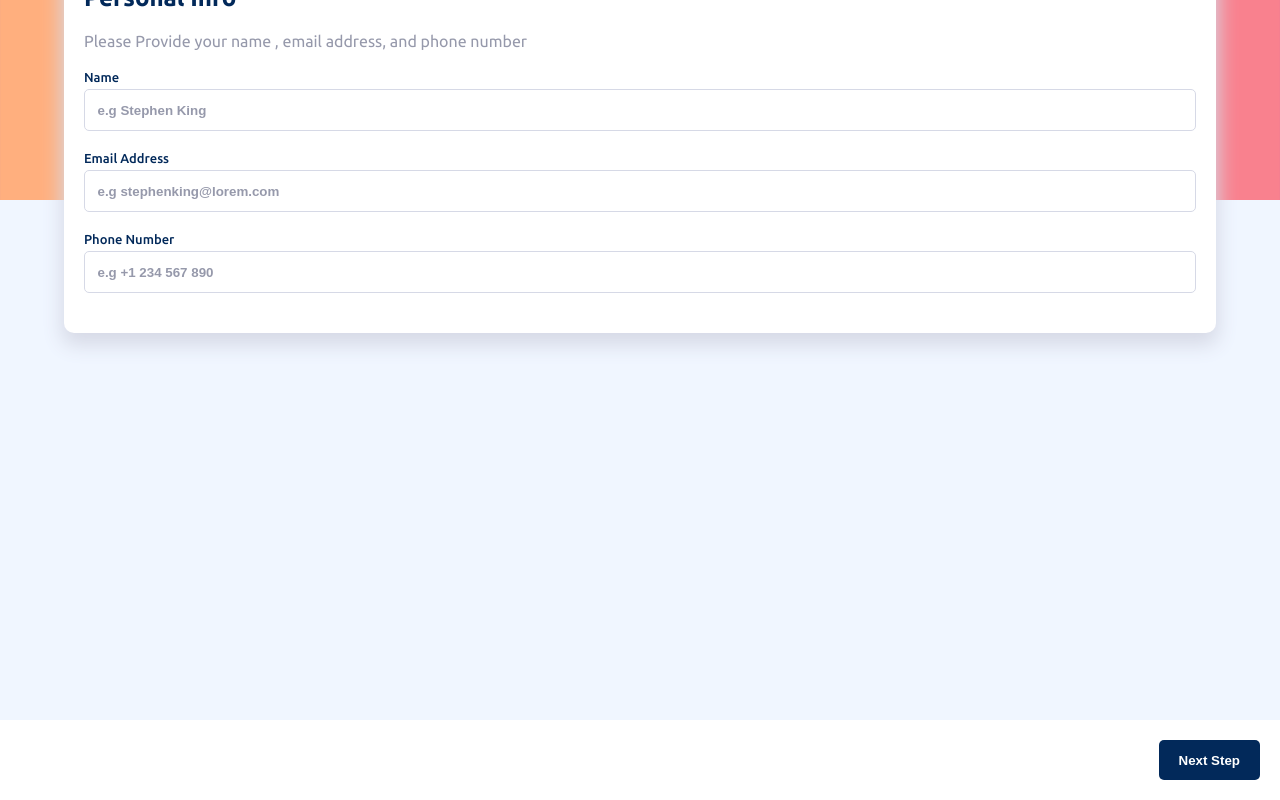
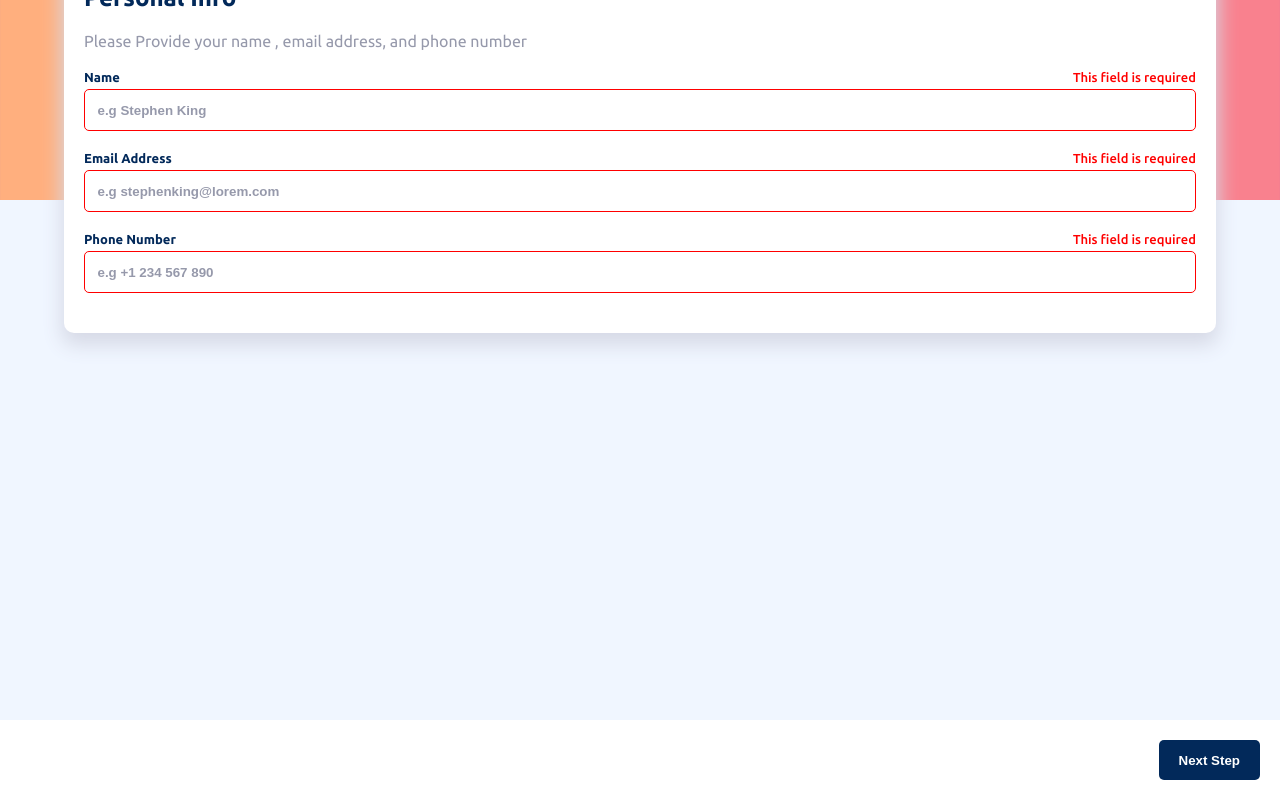
Before and after one commit to ovie009/multi-step-form, a React (Create React App) app: page / in a window 1280 px wide. Both pictures are taken after a click on the button "Next Step". Built offline with nearby package versions, Linux system fonts and the light colour scheme.

Commit message:
enable empty fields detection before progression to step 2

```diff
--- a/src/App.js
+++ b/src/App.js
@@ -1,26 +1,17 @@
+
 import './css/App.css';
 import Sidebar from './components/Sidebar';
 import Form from './components/Form';
 import {useState} from 'react';
-import FooterButtons from './components/FooterButtons';
 
 function App() {
+
   const [step, setStep] = useState(1);
-
-
-  // function to update step
-  // would be sent as a prop to the FooterButtons component
-  const handleStep = (data) => {
-    return  setStep(data);
-  }
-
-  console.log(step);
 
   return (
     <section className="app">
         <Sidebar step={step}/>
-        <Form step={step} />
-        <FooterButtons step={step} handleStep={handleStep} />
+        <Form  step={step} setStep={setStep} />
     </section>
   );
 }
--- a/src/components/FooterButtons.js
+++ b/src/components/FooterButtons.js
@@ -1,15 +1,32 @@
+
 import "../css/FooterButtons.css"
 
-const FooterButtons = ({step, handleStep}) => {
+const FooterButtons = ({step, setStep, name, email, phone, setEmptyName, setEmptyEmail, setEmptyPhone}) => {
 
     const nextStep = () => {
-        if(step === 4) return handleStep(step);
-        return handleStep(step++);
+        if(step === 1) {
+            let emptyFields = false;
+            if(name === '') {
+                setEmptyName(true);
+                emptyFields = true;
+            }
+            if(email === '') {
+                setEmptyEmail(true);
+                emptyFields = true;
+            }
+            if(phone === '') {
+                setEmptyPhone(true);
+                emptyFields = true;
+            }
+            if (emptyFields === true) return setStep(step);
+        }
+        if(step === 4) return setStep(step);
+        setStep(prevStep => ++prevStep);
     }
 
     const goBack = () => {
-        if(step === 1) return handleStep(step);
-        return handleStep(step--);
+        if(step === 1) return setStep(step);
+        setStep(prevStep => --prevStep);
     }
 
     return (
--- a/src/components/Form.js
+++ b/src/components/Form.js
@@ -1,61 +1,38 @@
 import PersonalInfo from "./PersonalInfo";
 import '../css/Form.css';
 import {useState} from 'react';
+import FooterButtons from './FooterButtons';
 
 
-function Form({step}) {
+function Form({step, setStep}) {
 
     const [name, setName] = useState('');
     const [email, setEmail] = useState('');
     const [phone, setPhone] = useState('');
-
-    // state to store empty name input state
-    const [emptyName, setEmptyName] = useState(() => {
-        if(name === '') return true;
-        return false;
-    });
-
-    // state to store empty email input state
-    const [emptyEmail, setEmptyEmail] = useState(() => {
-        if(email === '') return true;
-        return false;
-    });
-
-    // state to store empty phone input state
-    const [emptyPhone, setEmptyPhone] = useState(() => {
-        if(phone === '') return true;
-        return false;
-    });
+    const [emptyName, setEmptyName] = useState(false);
+    const [emptyEmail, setEmptyEmail] = useState(false);
+    const [emptyPhone, setEmptyPhone] = useState(false);
 
     // function to update name state
     // also updates name empty input status
     const updateName = (data) => {
-        setEmptyName(() => {
-            if(data === '') return true;
-            return false;
-        })
-        return setName(data);
+        setEmptyName(false);
+        setName(data);
     }
 
 
     // function to update email state
     // also updates email empty input status
     const updateEmail = (data) => {
-        setEmptyEmail(() => {
-            if(data === '') return true;
-            return false;
-        })
-        return setEmail(data);
+        setEmptyEmail(false);
+        setEmail(data);
     }
 
     // function to update phone state
     // also updates phone empty input status
     const updatePhone = (data) => {
-        setEmptyPhone(() => {
-            if(data === '') return true;
-            return false;
-        })
-        return setPhone(data);
+        setEmptyPhone(false);
+        setPhone(data);
     }
 
     // function to return the step in the registration process
@@ -63,15 +40,19 @@ function Form({step}) {
         if (step === 1) { // at step 1
             return (
                 // return personal info form inputs
-                <PersonalInfo updateName={updateName} updateEmail={updateEmail} updatePhone={updatePhone} emptyName={emptyName} emptyEmail={emptyEmail} emptyPhone={emptyPhone}></PersonalInfo>
+                <PersonalInfo updateName={updateName} updateEmail={updateEmail} updatePhone={updatePhone} emptyName={emptyName} emptyEmail={emptyEmail} emptyPhone={emptyPhone}/>
             );
         }
     }
 
     return (
-        <form>
-            {displayStep()}
-        </form>
+        <>
+            <form>
+                {displayStep()}
+            </form>
+            <FooterButtons step={step} setStep={setStep} name={name} email={email} phone={phone} setEmptyName={setEmptyName} setEmptyEmail={setEmptyEmail} setEmptyPhone={setEmptyPhone} />
+        </>
+
     );
 }
 
--- a/src/components/PersonalInfo.js
+++ b/src/components/PersonalInfo.js
@@ -1,36 +1,54 @@
 import "../css/PersonalInfo.css";
 // import {useState} from 'react';
 
-function PersonalInfo({updateName, updateEmail, updatePhone}) {
+function PersonalInfo({updateName, updateEmail, updatePhone, emptyName, emptyEmail, emptyPhone}) {
 
     return (
         <>
             <h2 className="form_heading" >Personal Info</h2>
             <p className="form_paragraph">Please Provide your name , email address, and phone number</p>
             <div className="input_group">
-                <label htmlFor="name">Name</label>
+                <label htmlFor="name">
+                    <strong>Name</strong>
+                    {emptyName && <span className="empty_fields">This field is required</span> }
+                </label>
                 <input
                     type="text"
                     id="name"
                     placeholder="e.g Stephen King"
+                    style={{
+                        borderColor: `${emptyName ? "red" : "hsl(229, 24%, 87%)"}`
+                    }}
                     onChange={event => updateName(event.target.value)}
                     />
             </div>
             <div className="input_group">
-                <label htmlFor="email">Email Address</label>
+                <label htmlFor="email">
+                    <strong>Email Address</strong>
+                    {emptyEmail && <span className="empty_fields">This field is required</span> }
+                </label>
                 <input
                     type="email"
                     id="email"
                     placeholder="e.g stephenking@lorem.com"
+                    style={{
+                        borderColor: `${emptyEmail ? "red" : "hsl(229, 24%, 87%)"}`
+                    }}
                     onChange={event => updateEmail(event.target.value)}
                     />
             </div>
             <div className="input_group">
-                <label htmlFor="phone_number">Phone Number</label>
+                <label htmlFor="phone_number">
+                    <strong>Phone Number</strong>
+                    {emptyPhone && <span className="empty_fields">This field is required</span> }
+                </label>
                 <input
                     type="tel"
                     id="phone_number"
                     placeholder="e.g +1 234 567 890"
+                    style={{
+                        borderColor: `${emptyPhone ? "red" : "hsl(229, 24%, 87%)"}`
+                    }}
                     onChange={event => updatePhone(event.target.value)}
                 />
             </div>
--- a/src/css/PersonalInfo.css
+++ b/src/css/PersonalInfo.css
@@ -12,16 +12,18 @@
     gap: 5px;
 }
 
-label{
+.input_group label{
     color: hsl(213, 96%, 18%);
     font-size: small;
     font-weight: 500;
+    display: flex;
+    justify-content: space-between;
 }
 
 input{
     padding: 12.5px;
     outline: none;
-    border: 1px solid hsl(229, 24%, 87%);
+    border: 1px solid;
     border-radius: 5px;
 }
 
@@ -29,3 +31,7 @@ input{
     font-weight: 700;
     color: hsl(231, 11%, 63%);
 }
+
+.empty_fields{
+    color: red;
+}
```
